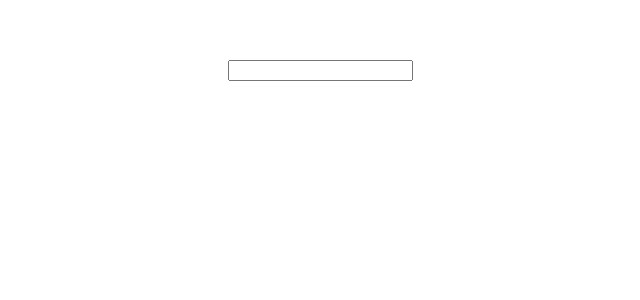
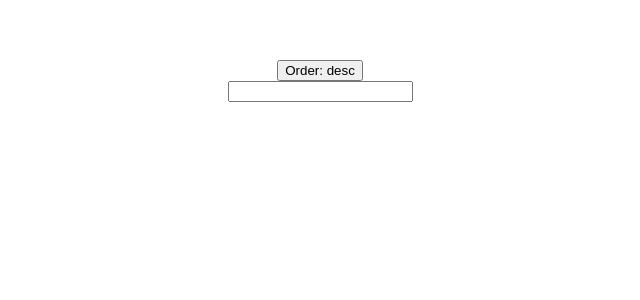
Before and after one commit to Decidophobia/user-search-vue-app, a Vue app: page / in a window 1280 px wide. Shown: the top 300 px of the page, without its empty margins (320-960 px from the left). Built offline with nearby package versions, Linux system fonts and the light colour scheme.

Commit message:
testing search users with sort params in App

```diff
--- a/src/App.vue
+++ b/src/App.vue
@@ -1,45 +1,73 @@
 <template>
   <div id="app">
     <div class="search-panel">
+      <button
+        @click="
+          changeOrder();
+          onSubmit();
+        "
+      >
+        Order: {{ this.order }}
+      </button>
+      <br />
       <input type="text" @keydown.enter="onSubmit()" v-model="inputValue" />
+
       <div class="users-list">
         <div v-for="user in usersPrev" :key="user.id" class="users-list-_item">
           {{ user.login }}
         </div>
       </div>
     </div>
+
   </div>
 </template>
 
 <script>
-import { mapActions, mapGetters } from 'vuex';
-// import Search from './components/Search'
+import { mapActions } from 'vuex';
+import Search from './components/Search.vue';
+
 // import UserList from './components/UserList'
+
 
 export default {
   name: 'App',
   components: {
-    // Search,
-    // UserList,
+    Search
+
   },
   data() {
     return {
       inputValue: '',
       users: [],
       usersPrev: [],
+      //search params
+      sortType: 'repositories',
+      order: 'desc',
+      itemsPerPage: 10,
+      pageNumber: 1,
     };
   },
 
   methods: {
     ...mapActions('users', ['fetchGetUsers']),
     async onSubmit() {
-      this.users = await this.fetchGetUsers(this.inputValue);
+      this.users = await this.fetchGetUsers({
+        name: this.inputValue,
+        sortType: this.sortType,
+        order: this.order,
+        itemsPerPage: this.itemsPerPage,
+        pageNumber: this.pageNumber,
+      });
+
       this.usersPrev = this.users.map((user) => {
         return {
           login: user.login,
           id: user.id,
         };
       });
+    },
+    changeOrder() {
+      this.order = this.order === 'desc' ? 'asc' : 'desc';
     },
   },
 };
--- a/src/components/Search.vue
+++ b/src/components/Search.vue
@@ -14,11 +14,7 @@ export default{
       inputValue: '',
     }
   },
-  watch: {
-    inputValue(value){
-      console.log(value);
-    }
-  }
+
 }
 
 </script>
--- a/src/store/modules/users.js
+++ b/src/store/modules/users.js
@@ -9,7 +9,7 @@ const usersStore = {
     users: null,
   },
   getters: {
-    getUsers: (state) => state.users
+    getUsers: (state) => state.users,
   },
   mutations: {
     [GET_USERS](state, value) {
@@ -17,13 +17,17 @@ const usersStore = {
     },
   },
   actions: {
-
-    async fetchGetUsers({ commit }, name) {
+    async fetchGetUsers(
+      { commit },
+      { name, sortType, order, itemsPerPage, pageNumber }
+    ) {
       const {
         data: { items: users },
-      } = await api.get(`search/users?q=${name}`);
+      } = await api.get(
+        `search/users?q=${name} in:login&sort=${sortType}&order=${order}&per_page=${itemsPerPage}&page=${pageNumber}`
+      );
       commit(GET_USERS, users);
-      return users
+      return users;
     },
   },
 };
```
